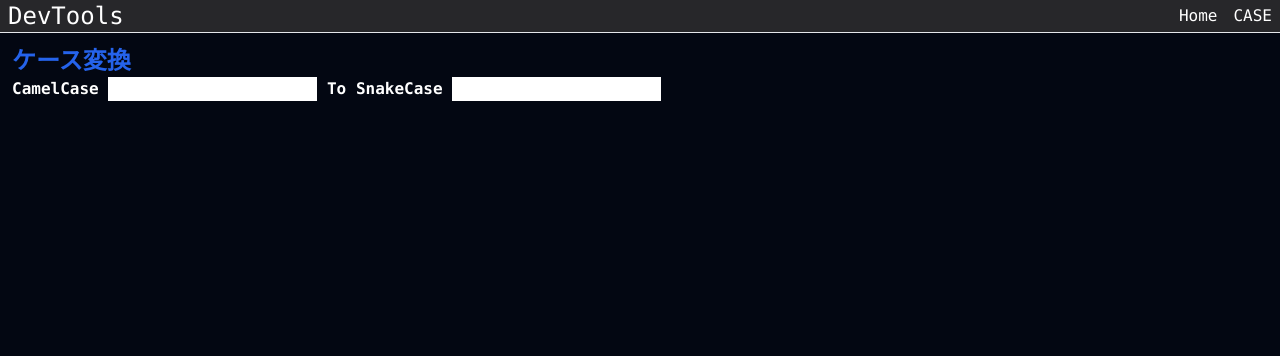
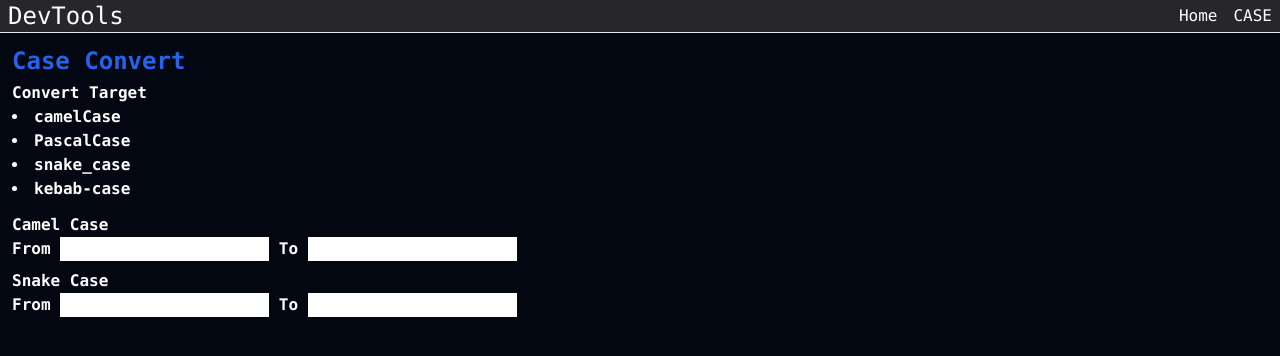
Before and after one commit to syu-y/dev-tools, a Svelte app: page /case in a window 1280 px wide. Shown: the top 356 px of the page. Built offline with nearby package versions, Linux system fonts and the light colour scheme.

Commit message:
変換処理を画面に追加、文字列共通処理追加

```diff
--- a/src/pages/Case.svelte
+++ b/src/pages/Case.svelte
@@ -1,25 +1,71 @@
 <script lang="ts">
   import Label from '../components/form/Label.svelte';
   import TextInput from '../components/form/TextInput.svelte';
-  let camelCaseStr: string = '';
-  let snakeCaseStr: string = '';
+  import { strToCamelCase, strToSnakeCase } from '../utils/string/caseConvert';
 
-  const handleChange = (event: { currentTarget: HTMLInputElement }) => {
-    snakeCaseStr = event.currentTarget.value;
+  let inCamelCase: string = '';
+  let outCamelCase: string = '';
+
+  const toCamelCase = (event: { currentTarget: HTMLInputElement }) => {
+    outCamelCase = strToCamelCase(event.currentTarget.value);
+  };
+
+  let inSnakeCase: string = '';
+  let outSnakeCase: string = '';
+  const toSnakeCase = (event: { currentTarget: HTMLInputElement }) => {
+    outSnakeCase = strToSnakeCase(event.currentTarget.value);
   };
 </script>
 
-<h1 class="text-blue-600 text-2xl">ケース変換</h1>
+<h1 class="text-blue-600 text-2xl">Case Convert</h1>
+<div class="py-1">
+  <h2>Convert Target</h2>
+  <ul class="list-disc list-inside text-xm">
+    <li>camelCase</li>
+    <li>PascalCase</li>
+    <li>snake_case</li>
+    <li>kebab-case</li>
+  </ul>
+</div>
 
-<Label labeltext="CamelCase" name="inCamelCase"></Label>
-<TextInput
-  type="text"
-  name="inCamelCase"
-  change={handleChange}
-  bind:value={camelCaseStr}
-/>
+<div class="py-1">
+  <div class="py-1">
+    <h2>Camel Case</h2>
+    <Label labeltext="From" name="inCamelCase"></Label>
+    <TextInput
+      type="text"
+      name="inCamelCase"
+      change={toCamelCase}
+      bind:value={inCamelCase}
+    />
 
-<Label labeltext="To SnakeCase" name="inSnakeCase"></Label>
-<TextInput type="text" name="inSnakeCase" bind:value={snakeCaseStr} />
+    <Label labeltext="To" name="outCamelCase"></Label>
+    <TextInput
+      type="text"
+      name="outCamelCase"
+      readonly={true}
+      bind:value={outCamelCase}
+    />
+  </div>
+
+  <div class="py-1">
+    <h2>Snake Case</h2>
+    <Label labeltext="From" name="inSnakeCase"></Label>
+    <TextInput
+      type="text"
+      name="inSnakeCase"
+      change={toSnakeCase}
+      bind:value={inSnakeCase}
+    />
+
+    <Label labeltext="To" name="outSnakeCase"></Label>
+    <TextInput
+      type="text"
+      name="outSnakeCase"
+      readonly={true}
+      bind:value={outSnakeCase}
+    />
+  </div>
+</div>
 
 <style></style>
--- a/src/utils/object/KeyCaseConvert.ts
+++ b/src/utils/object/keyCaseConvert.ts
@@ -1,4 +1,4 @@
-import { strToCamelCase, strToSnakeCase } from '../string/CaseConvert';
+import { strToCamelCase, strToSnakeCase } from '../string/caseConvert';
 
 /**
  * キャメルケース変換
--- a/src/utils/string/CaseConvert.ts
+++ b/src/utils/string/caseConvert.ts
@@ -1,3 +1,5 @@
+import { isUpperCase, strReplaceByIndex } from './common';
+
 /**
  * キャメルケース変換
  * 変換対象：スネークケース、ケバブケース、パスカルケース
@@ -8,9 +10,11 @@ export const strToCamelCase = (value: string) => {
     group.toUpperCase().replace('-', '').replace('_', '')
   );
 
+  console.log('before : ' + result);
   // パスカルケースの場合は先頭を小文字に変換
-  result = result.charAt(0).toLowerCase();
-
+  if (isUpperCase(result.charAt(0))) {
+    result = strReplaceByIndex(result, 0, 0, result.charAt(0).toLowerCase());
+  }
   return result;
 };
 
--- /dev/null
+++ b/src/utils/string/common.ts
@@ -0,0 +1,21 @@
+// 指定位置の文字列置き換え
+export const strReplaceByIndex = (
+  value: string,
+  start: number,
+  end: number,
+  replaceStr: string
+): string => {
+  let before = value.slice(0, start);
+  let after = value.slice(end + 1);
+  let result = before + replaceStr + after;
+  return result;
+};
+
+// 大文字判定
+export const isUpperCase = (str: string) => {
+  return str === str.toUpperCase() ? true : false;
+};
+// 小文字判定
+export const isLowerCase = (str: string) => {
+  return str === str.toLowerCase() ? true : false;
+};
```
